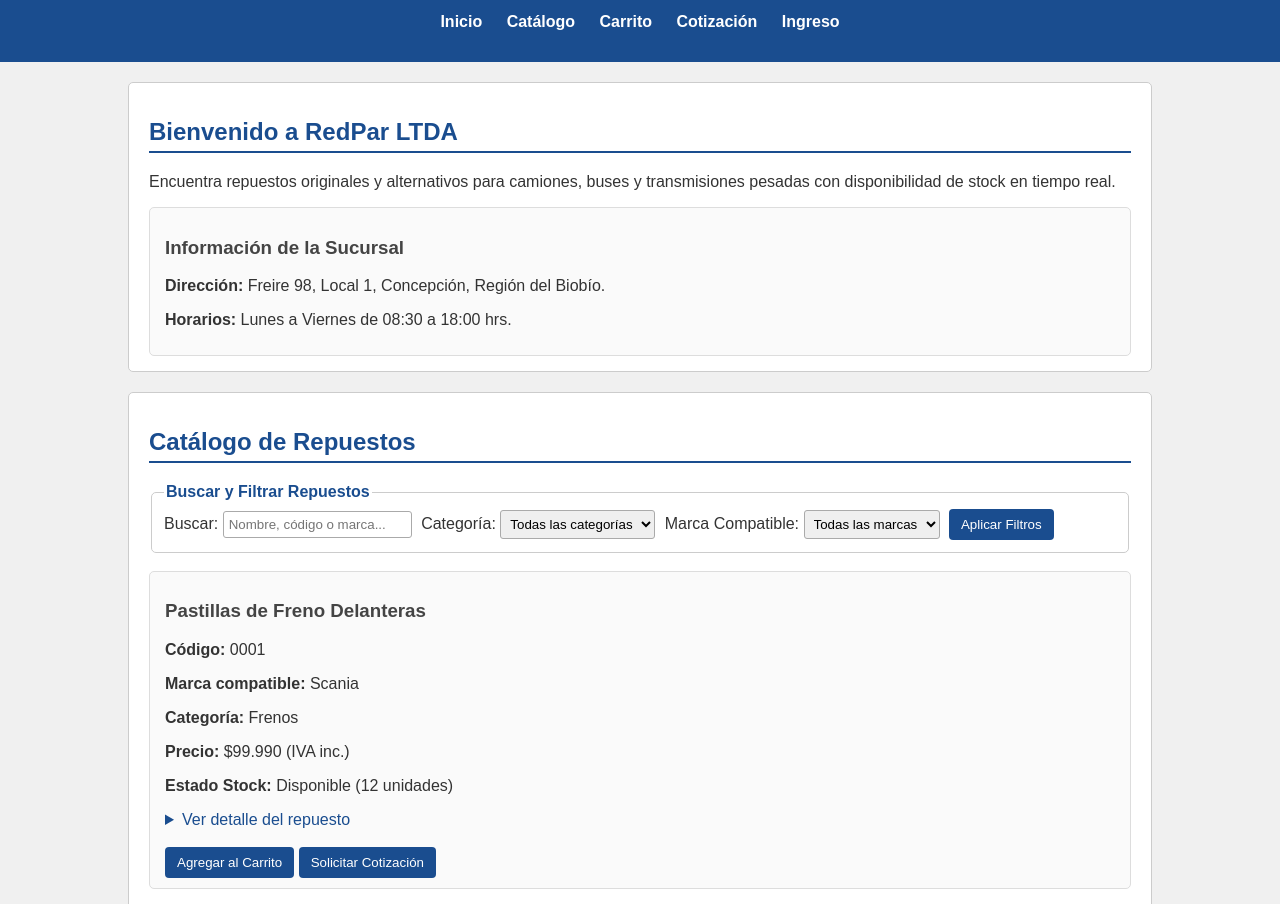
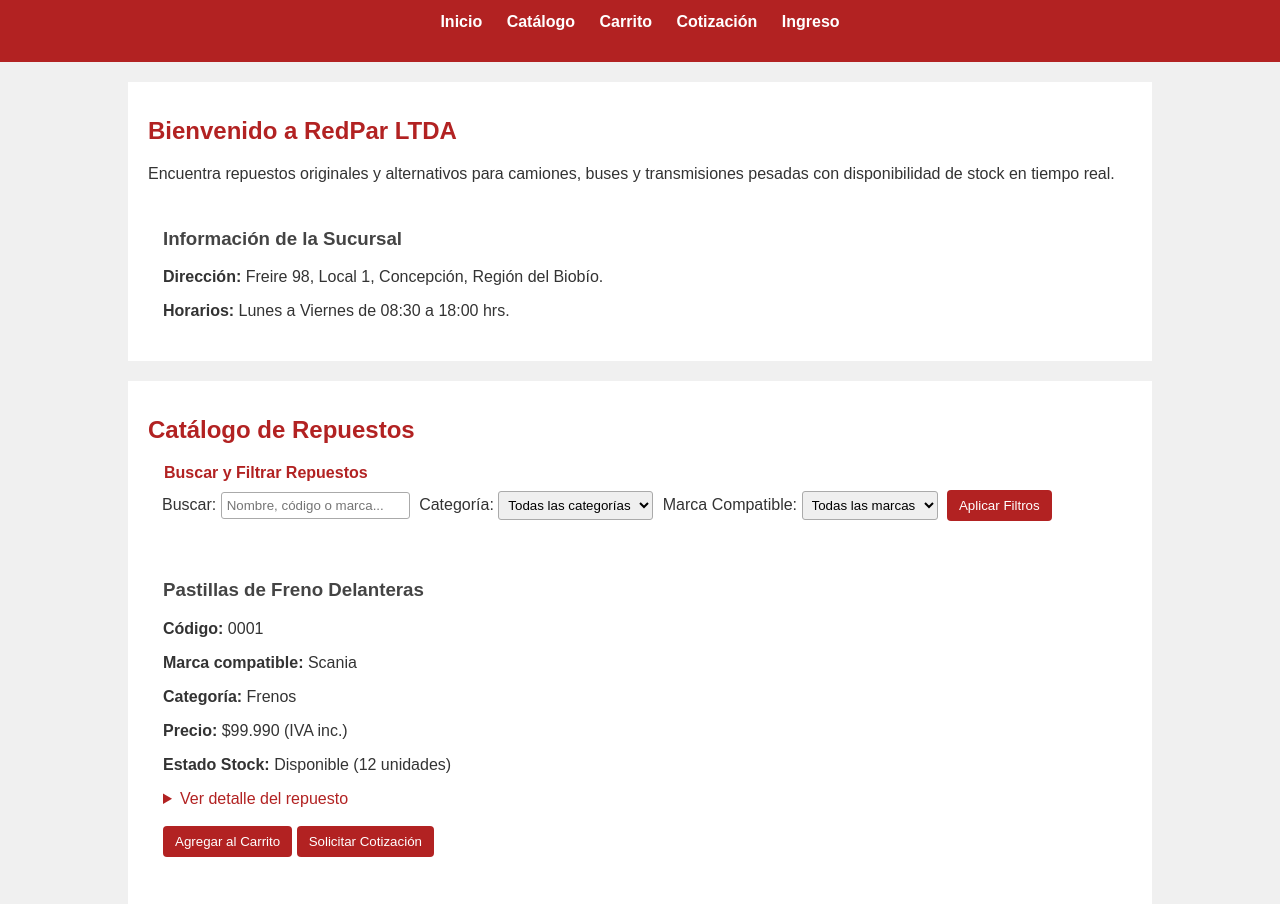
Before and after one commit to angeldelgado-gif/sitio-web-redpar, a plain HTML site: page Index.html in a window 1280 px wide. Shown: the part 86-990 px from the top of the page. Drawn offline with Linux system fonts and the light colour scheme.

Commit message:
cambio estilo html
se me olvido q en el documento inicial ibamos a hacer la pagina roja cambie el color

```diff
--- a/Index.html
+++ b/Index.html
@@ -14,7 +14,7 @@
         }
 
         header {
-            background-color: #1a4d8f;
+            background-color: #b22222;
             color: white;
             text-align: center;
             padding: 15px;
@@ -47,7 +47,6 @@
         }
 
         nav a:hover {
-            text-decoration: underline;
             color: #ffcc00;
         }
 
@@ -62,16 +61,12 @@
 
         section {
             background-color: white;
-            border: 1px solid #ccc;
-            border-radius: 5px;
             margin: 20px 0;
             padding: 15px 20px;
         }
 
         h2 {
-            color: #1a4d8f;
-            border-bottom: 2px solid #1a4d8f;
-            padding-bottom: 5px;
+            color: #b22222;
         }
 
         h3 {
@@ -79,14 +74,11 @@
         }
 
         article {
-            background-color: #fafafa;
-            border: 1px solid #ddd;
-            border-radius: 5px;
             padding: 10px 15px;
         }
 
         button {
-            background-color: #1a4d8f;
+            background-color: #b22222;
             color: white;
             border: none;
             border-radius: 4px;
@@ -95,7 +87,7 @@
         }
 
         button:hover {
-            background-color: #2a6bc2;
+            background-color: #d63333;
         }
 
         button:disabled {
@@ -111,13 +103,12 @@
         }
 
         fieldset {
-            border: 1px solid #ccc;
-            border-radius: 5px;
+            border: none;
         }
 
         legend {
             font-weight: bold;
-            color: #1a4d8f;
+            color: #b22222;
         }
 
         table {
@@ -127,7 +118,7 @@
         }
 
         th {
-            background-color: #1a4d8f;
+            background-color: #b22222;
             color: white;
             padding: 8px;
         }
@@ -138,11 +129,11 @@
         }
 
         tr:nth-child(even) {
-            background-color: #eef3fa;
+            background-color: #fbeeee;
         }
 
         summary {
-            color: #1a4d8f;
+            color: #b22222;
             cursor: pointer;
         }
 
```
